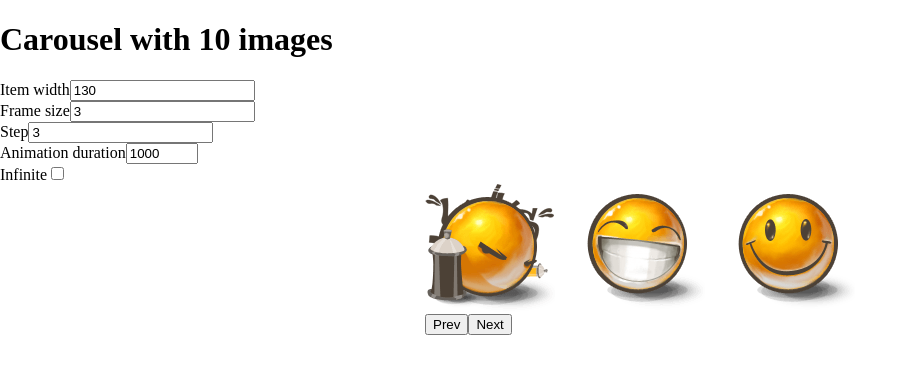
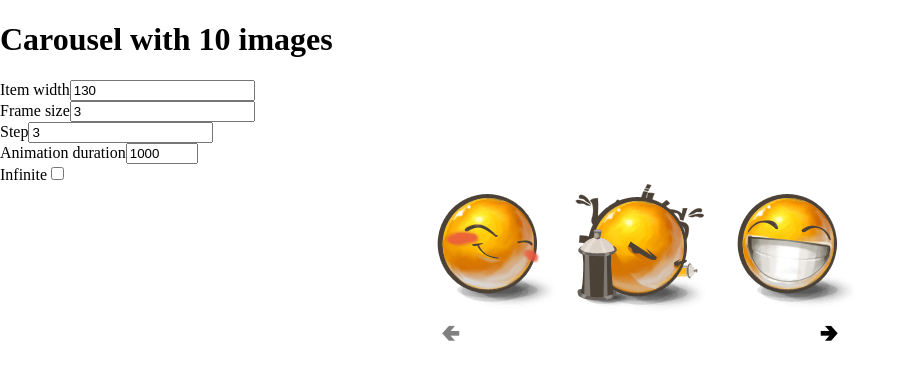
Before and after one commit to mate-academy/react_carousel, a React (Create React App) app: page / in a window 1280 px wide. Shown: the top 380 px of the page, without its empty margins (0-912 px from the left). Built offline with nearby package versions, Linux system fonts and the light colour scheme; the HTML template or start-up script is replaced by a standard one.

Commit message:
Added functionality to Carousel control buttons

```diff
--- a/src/components/Carousel/Carousel.tsx
+++ b/src/components/Carousel/Carousel.tsx
@@ -1,4 +1,5 @@
 import { Component, CSSProperties } from 'react';
+import classNames from 'classnames';
 import CarouselType from '../../types/CarouselType';
 
 import './Carousel.scss';
@@ -25,7 +26,7 @@ const getFrameSize = (props: Props): number => {
 
 export class Carousel extends Component<Props, State> {
   state: Readonly<State> = {
-    firstItemIndex: 1,
+    firstItemIndex: 0,
   };
 
   getRandomKey = (index = 0) => (
@@ -40,6 +41,22 @@ export class Carousel extends Component<Props, State> {
     } = this.props;
 
     return firstItemIndex * (itemWidth + itemGap);
+  };
+
+  getPrevButtonEnabled = () => {
+    const { firstItemIndex } = this.state;
+    const { images, infinite } = this.props;
+
+    return infinite
+      || (firstItemIndex !== 0 && images.length > getFrameSize(this.props));
+  };
+
+  getNextButtonEnabled = () => {
+    const { firstItemIndex } = this.state;
+    const { images, infinite } = this.props;
+
+    return infinite
+      || (firstItemIndex !== images.length - getFrameSize(this.props));
   };
 
   handleNext = () => this.setState((prevSate) => {
@@ -96,12 +113,12 @@ export class Carousel extends Component<Props, State> {
   render() {
     const {
       images,
-      // step,
       itemWidth,
       itemGap,
       carouselMaxWidth,
       animationDuration,
     } = this.props;
+
     const frameSize = getFrameSize(this.props);
 
     const carouselStyle: CSSProperties = {
@@ -119,6 +136,7 @@ export class Carousel extends Component<Props, State> {
         className="Carousel"
         style={carouselStyle}
       >
+        <div className="Carousel__list-wrapper">
           <ul
             className="Carousel__list"
             style={listStyle}
@@ -131,26 +149,46 @@ export class Carousel extends Component<Props, State> {
                 <img
                   src={image}
                   width={itemWidth}
-                alt={`${index}`}
+                  alt={`${index + 1}`}
                 />
               </li>
             ))}
           </ul>
+        </div>
 
+        <div className="Carousel__controls">
           <button
+            className={
+              classNames(
+                'Carousel__button',
+                'Carousel__button--prev',
+                {
+                  'Carousel__button--disabled': !this.getPrevButtonEnabled(),
+                },
+              )
+            }
             type="button"
             onClick={this.handlePrev}
           >
-          Prev
+            🢀
           </button>
-
           <button
+            className={
+              classNames(
+                'Carousel__button',
+                'Carousel__button--next',
+                {
+                  'Carousel__button--disabled': !this.getNextButtonEnabled(),
+                },
+              )
+            }
             type="button"
             data-cy="next"
             onClick={this.handleNext}
           >
-          Next
+            🢂
           </button>
+        </div>
       </div>
     );
   }
```
Lines whose indentation alone changed are shown as unchanged.
